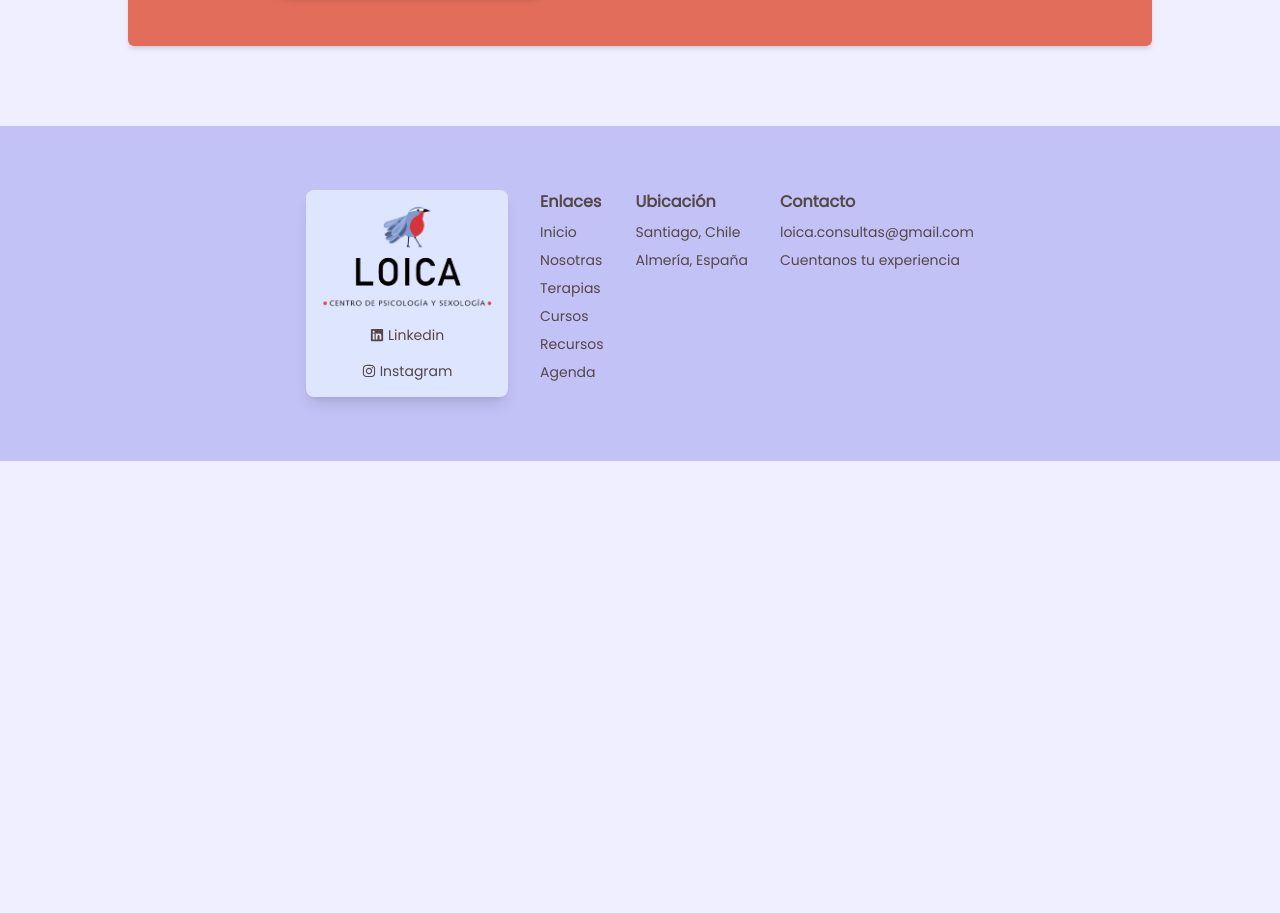
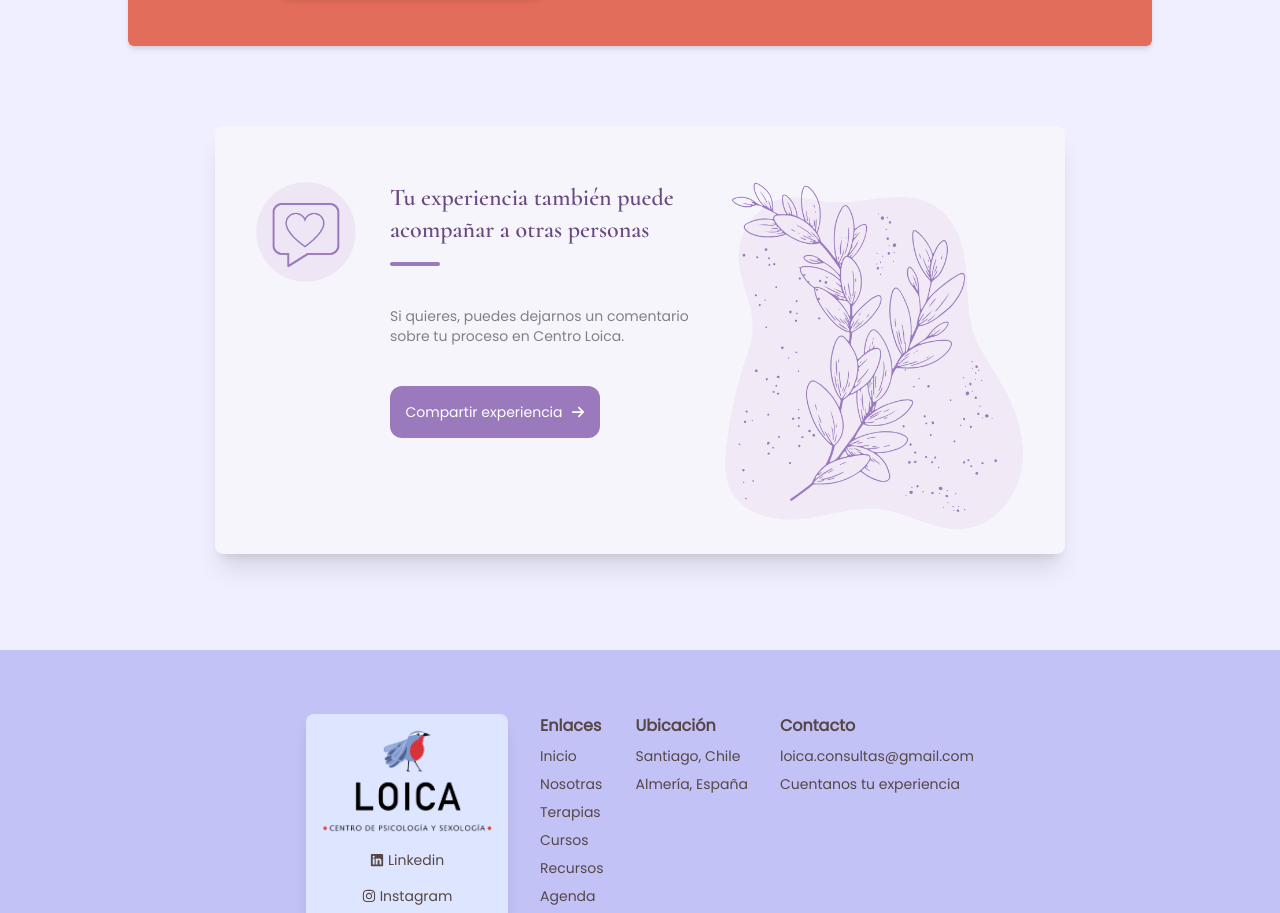
Before and after one commit to MichelleFaure/Loicawebpage, a Next.js app: page /agenda in a window 1280 px wide. Shown: the part 1285-2198 px from the top of the page. Before the commit the page ends 1746 px from the top, so only its background shows below. Built offline with nearby package versions, Linux system fonts and the light colour scheme; a web font is replaced by a local one.

Commit message:
add deja tu comentario

```diff
--- a/app/agenda/page.tsx
+++ b/app/agenda/page.tsx
@@ -5,6 +5,7 @@ import Help from "@/components/Help";
 import { Modal } from "flowbite-react";
 import { useState } from "react";
 import { IoCalendarOutline } from "react-icons/io5";
+import { FaArrowRight } from "react-icons/fa6";
 function AgendaPage() {
   const [openModal, setOpenModal] = useState(false);
   const [calendarLink, setCalendarLink] = useState("");
@@ -194,11 +195,48 @@ function AgendaPage() {
         </p>
       </div>
       <Help></Help>
+      <div className="bg-[#f6f5fc] max-w-[850px] md:mx-auto mb-24 pt-14 p-6 shadow-xl rounded-lg flex flex-col md:flex-row items-center md:items-start md:justify-around mx-2 text-center md:text-start  ">
+        <div>
+          <Image
+            src="/layout/chatlogo.png"
+            alt="bgchat"
+            width={100}
+            height={100}
+            className="mb-4"
+          />
+        </div>
+        <div className="max-w-[300px]">
+          <p className="text-2xl font-bold text-[#6a4982] ">
+            Tu experiencia también puede acompañar a otras personas
+          </p>
+          <div className="border-t-4 mx-auto md:mx-0  rounded-xl border-t-[#9a79bd] w-[50px] mt-4 mb-10"></div>
+          <p className={`${poppins.className} text-sm text-[#81808a] mb-10 `}>
+            Si quieres, puedes dejarnos un comentario sobre tu proceso en Centro
+            Loica.
+          </p>
+          <a
+            href="https://docs.google.com/forms/d/1U-tnNXfpg_9jP678EXyykCXXQXSTCwNlK7treYku64w/edit?usp=drivesdk&ouid=114178487092835470455&chromeless=1"
+            target="_blank"
+            rel="noopener noreferrer"
+            className={`${poppins.className} mx-auto md:mx-0 flex flex-row items justify-center py-4 items-center w-[210px] gap-2  bg-[#9a79bd] text-sm text-white rounded-xl mb-8`}
+          >
+            Compartir experiencia <FaArrowRight />
+          </a>
+        </div>
+        <div>
+          <Image
+            src="/layout/chatlogoplant.png"
+            alt="bgchat"
+            width={300}
+            height={100}
+          />
+        </div>
+      </div>
       <Modal show={openModal} onClose={() => setOpenModal(false)} size="4xl">
         <Modal.Header>
           <Image
             src="/layout/navbar-logo-loica.png"
-            alt="Juliana Quevedo Cruz"
+            alt="logo loica"
             width={100}
             height={100}
           />
```
Also changed, not shown: public/layout/chatlogo.png (added), public/layout/chatlogoplant.png (added).
